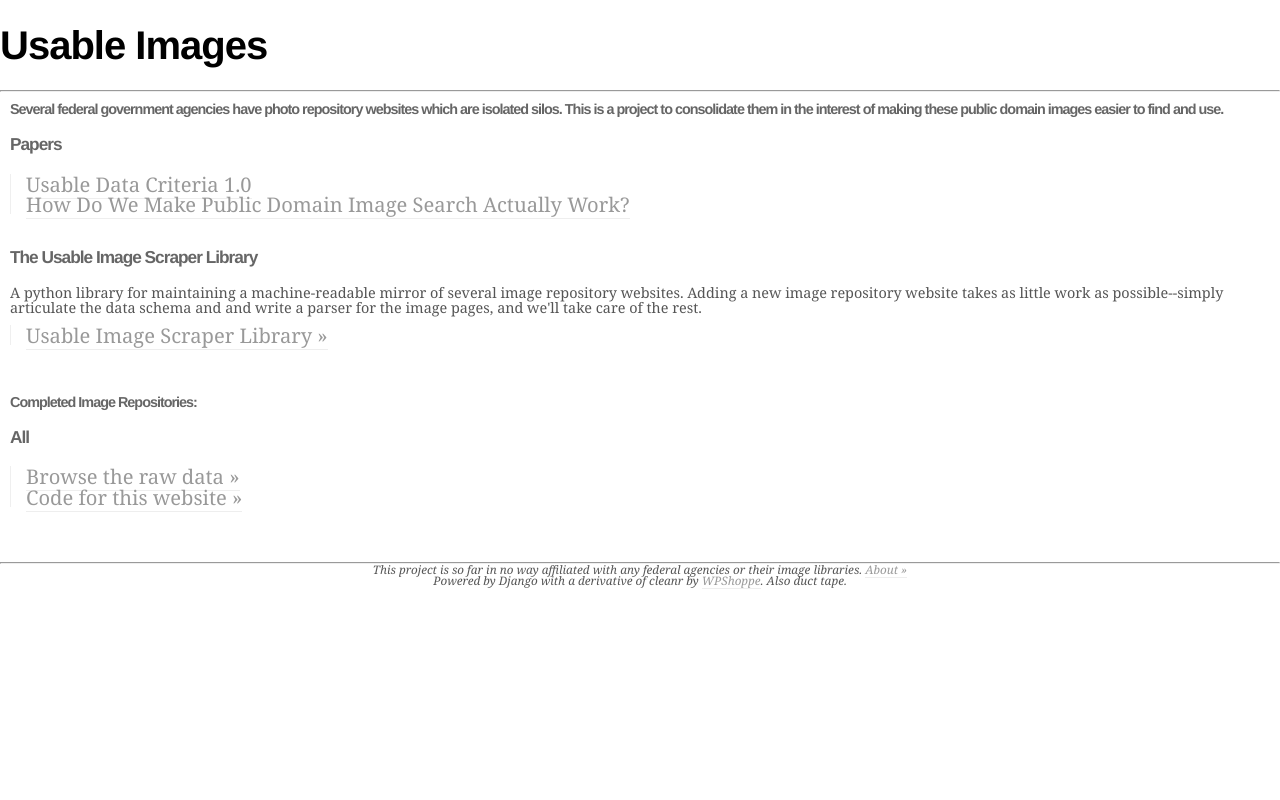
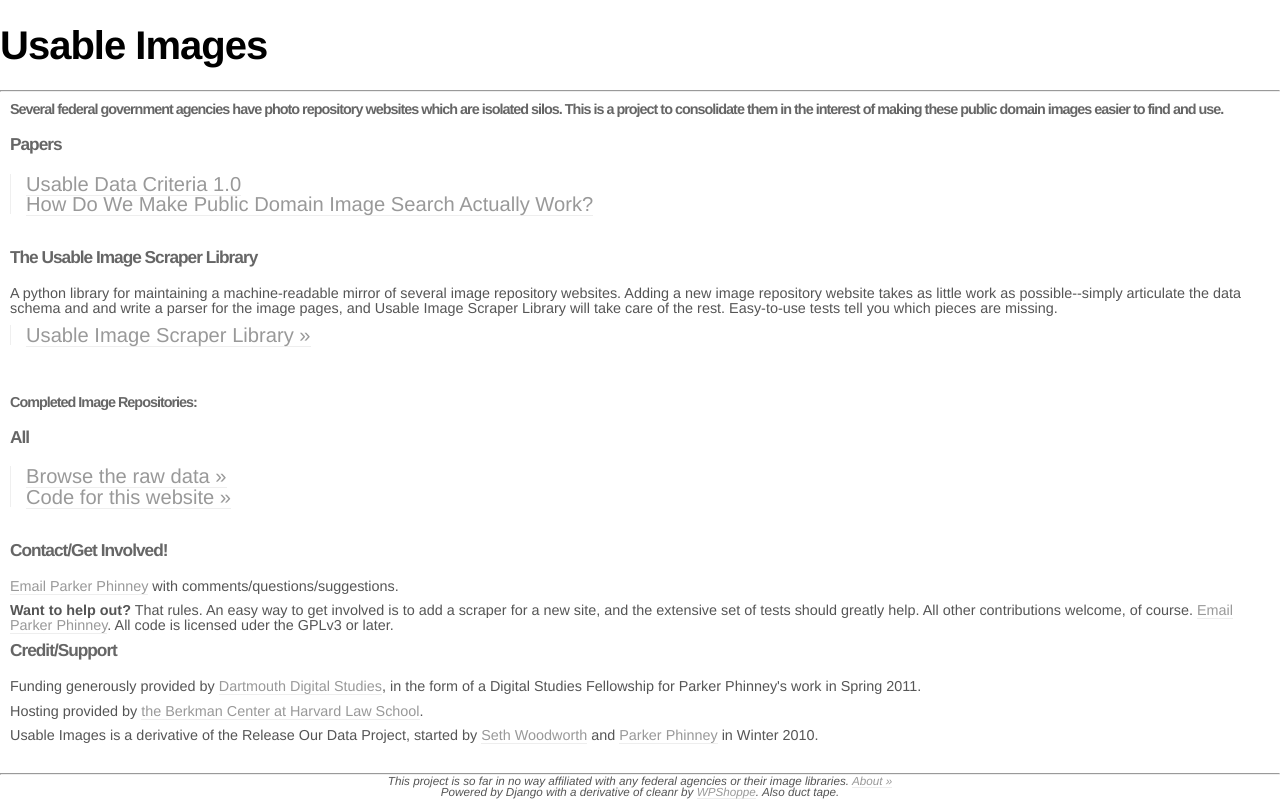
Before and after one commit to gameguy43/usable_image_website, a Python web app: template mysite/templates/index.html in a window 1280 px wide. Run offline with Jinja, Linux system fonts and the light colour scheme; the template is opened without the code that fills it, so the values that code supplies are empty.

Commit message:
fleshed out front page content a bit

```diff
--- a/mysite/settings.py
+++ b/mysite/settings.py
@@ -5,8 +5,8 @@
 
 
 # path to here, including the mysite dir at the end. with trailing slash
-ABS_PATH_TO_THIS_REPO = '/home/usableimages/www/images.freeculture.org/mysite/'
-#ABS_PATH_TO_THIS_REPO = '/home/pyrak/workspace/usable_images/webs/mysite/'
+#ABS_PATH_TO_THIS_REPO = '/home/usableimages/www/images.freeculture.org/mysite/'
+ABS_PATH_TO_THIS_REPO = '/home/pyrak/workspace/usable_images/webs/mysite/'
 
 DATA_ROOT = ABS_PATH_TO_THIS_REPO + 'static/data/'
 
--- a/mysite/static/style.css
+++ b/mysite/static/style.css
@@ -15,7 +15,11 @@
 @import url("/static/css/text.css");
 @import url("/static/css/960.css");
 
-body {font-size: 18px;font-family: Georgia}
+em {
+    font-style: normal;
+    font-weight: bold;
+}
+body {font-size: 18px;font-family: Helvetica, Georgia, Arial}
 h1,h2,h3,h4 {letter-spacing:-1px}
 h1,h2,h3,h4,#nav,small,.postmetadata, .small{font-family: Helvetica, Arial;}
 h2 {margin: 0 0 20px 0;padding: 0;color:#666;}
--- a/mysite/templates/index.html
+++ b/mysite/templates/index.html
@@ -37,7 +37,7 @@
 The Usable Image Scraper Library
 </h3>
 <p>
-A python library for maintaining a machine-readable mirror of several image repository websites. Adding a new image repository website takes as little work as possible--simply articulate the data schema and and write a parser for the image pages, and we'll take care of the rest.
+A python library for maintaining a machine-readable mirror of several image repository websites. Adding a new image repository website takes as little work as possible--simply articulate the data schema and and write a parser for the image pages, and Usable Image Scraper Library will take care of the rest. Easy-to-use tests tell you which pieces are missing.
 </p>
 <p class="big_homepage_links">
 <span>
@@ -86,6 +86,29 @@
 </span>
 </p>
 
+<h3>
+Contact/Get Involved!
+</h3>
+<p>
+<a href="mailto:parker.phinney+UI@gmail.com">Email Parker Phinney</a> with comments/questions/suggestions.
+</p>
+<p>
+<em>Want to help out?</em> That rules. An easy way to get involved is to add a scraper for a new site, and the extensive set of tests should greatly help. All other contributions welcome, of course. <a href="mailto:parker.phinney+UI@gmail.com">Email Parker Phinney</a>. All code is licensed uder the GPLv3 or later.
+</p>
+
+<h3>
+Credit/Support
+</h3>
+<p>
+Funding generously provided by <a href="http://www.dartmouth.edu/~digitalstudies/">Dartmouth Digital Studies</a>, in the form of a Digital Studies Fellowship for Parker Phinney's work in Spring 2011.
+</p>
+<p>
+Hosting provided by <a href="http://cyber.law.harvard.edu/">the Berkman Center at Harvard Law School</a>.
+</p>
+<p>
+Usable Images is a derivative of the Release Our Data Project, started by <a href="http://sethish.com/">Seth Woodworth</a> and <a href="http://madebyparker.com">Parker Phinney</a> in Winter 2010.
+</p>
+
 
 </div>
 {% endblock %}
```
Also changed, not shown: 1 other file.
